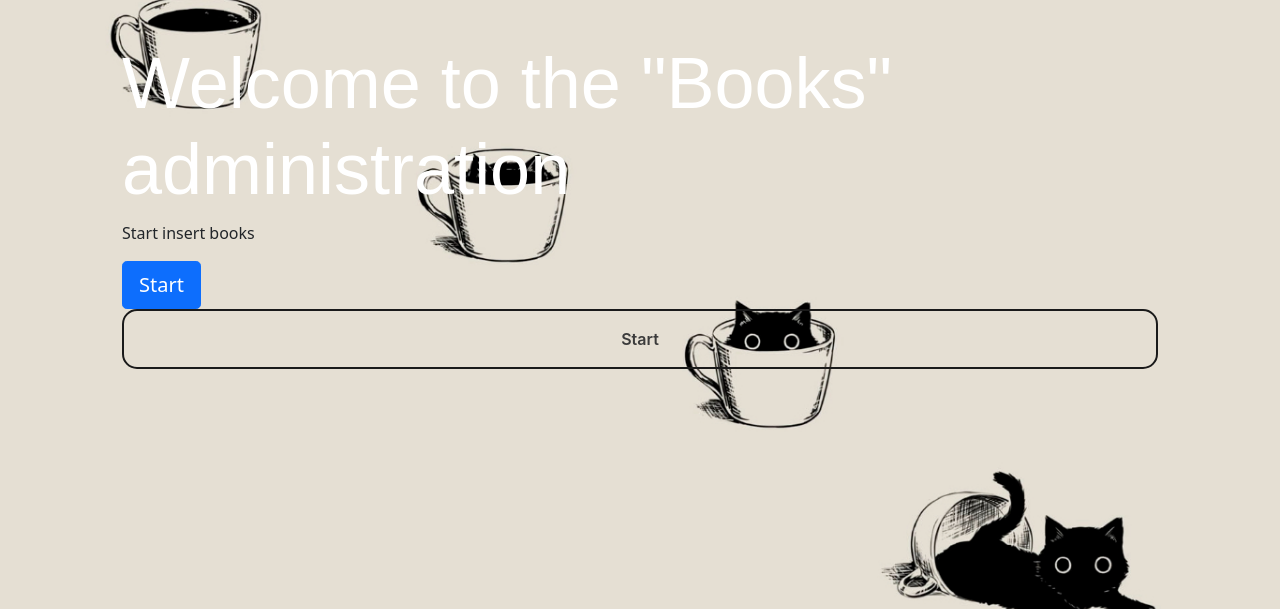
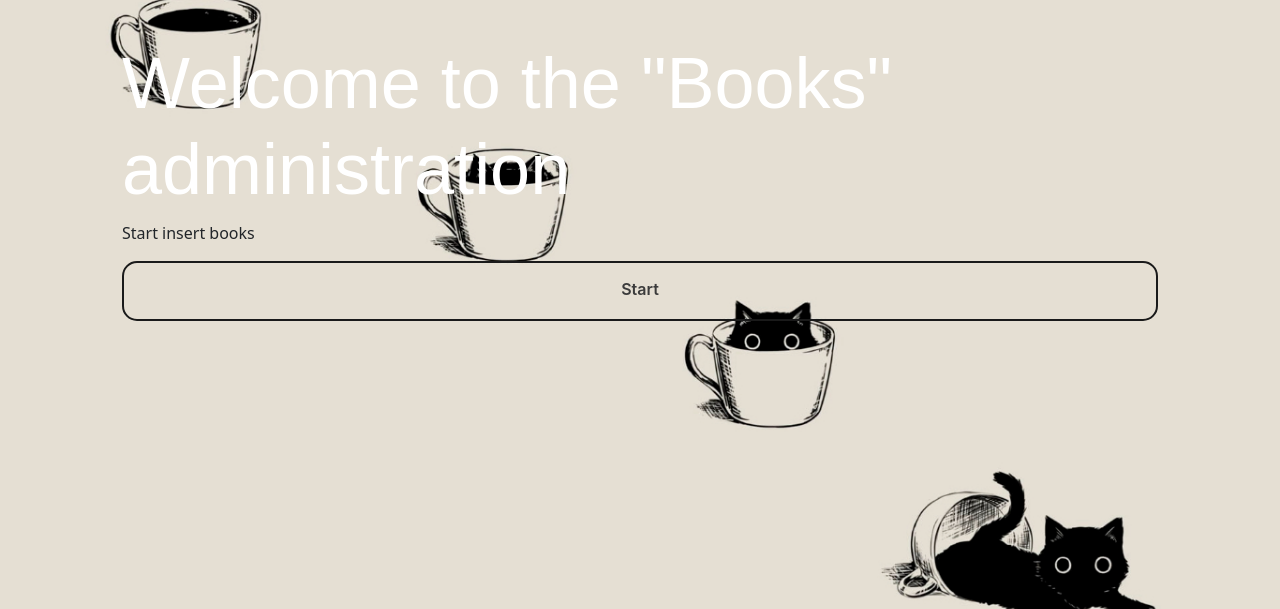
Before and after one commit to kartien/Crud_django, a Django app: page / in a window 1280 px wide. Shown: the part 56-665 px from the top of the page. Run offline with Django 4.2, Linux system fonts and the light colour scheme; some libraries are stand-ins or nearby versions; some web fonts are replaced.

Commit message:
Finish principal view

```diff
--- a/bookshop/templates/pages/inicio.html
+++ b/bookshop/templates/pages/inicio.html
@@ -12,8 +12,7 @@
         <p>Start insert books</p>
 
         <p class="lead">
-            <a class="btn btn-primary btn-lg" href="{% url 'create' %}" role="button">Start</a>
-            <button class="start" href="{% url 'create' %}" role="button">Start</button>
+            <a class="start" href="{% url 'create' %}" role="button" type="submit">Start</a>
         </p>
 
 
```
